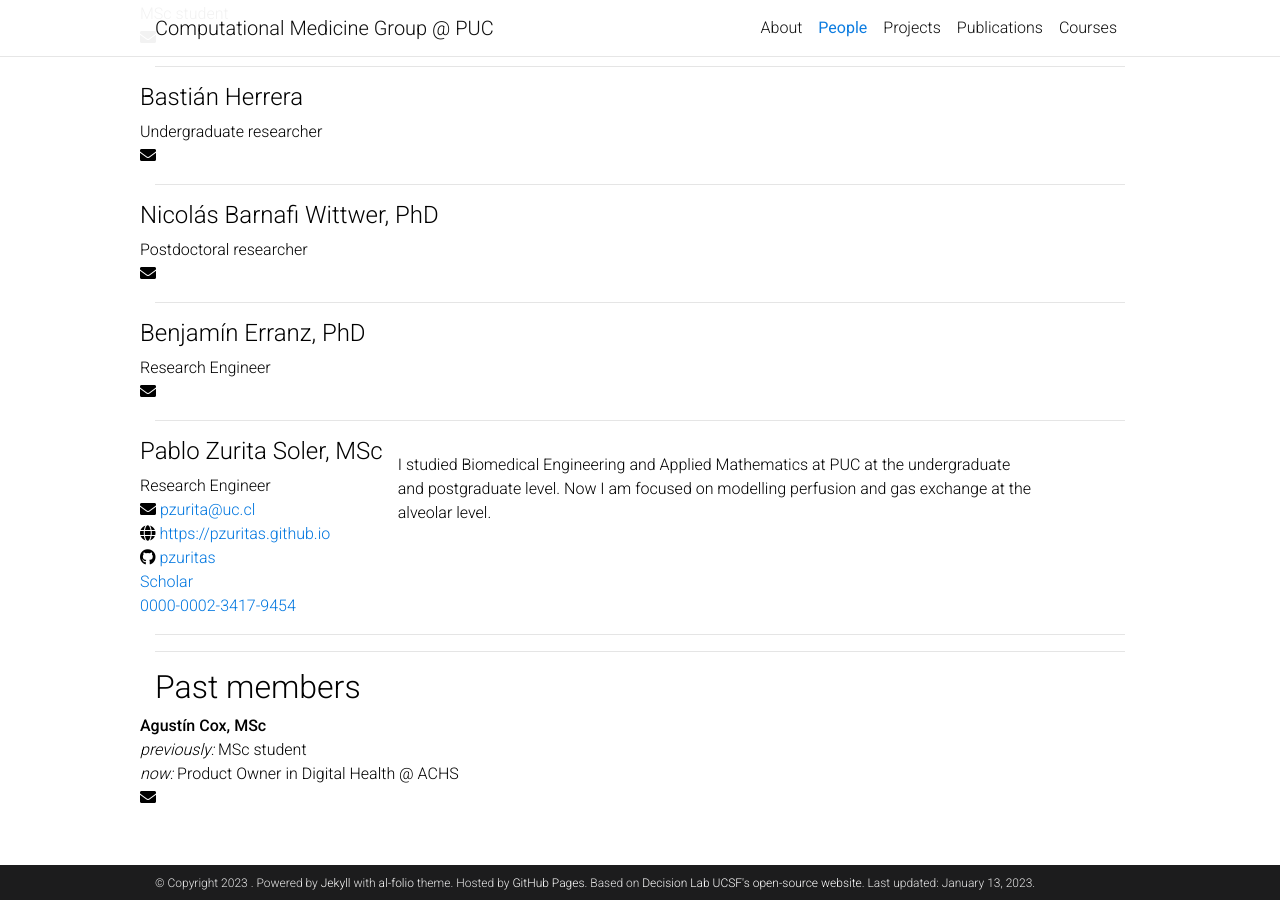
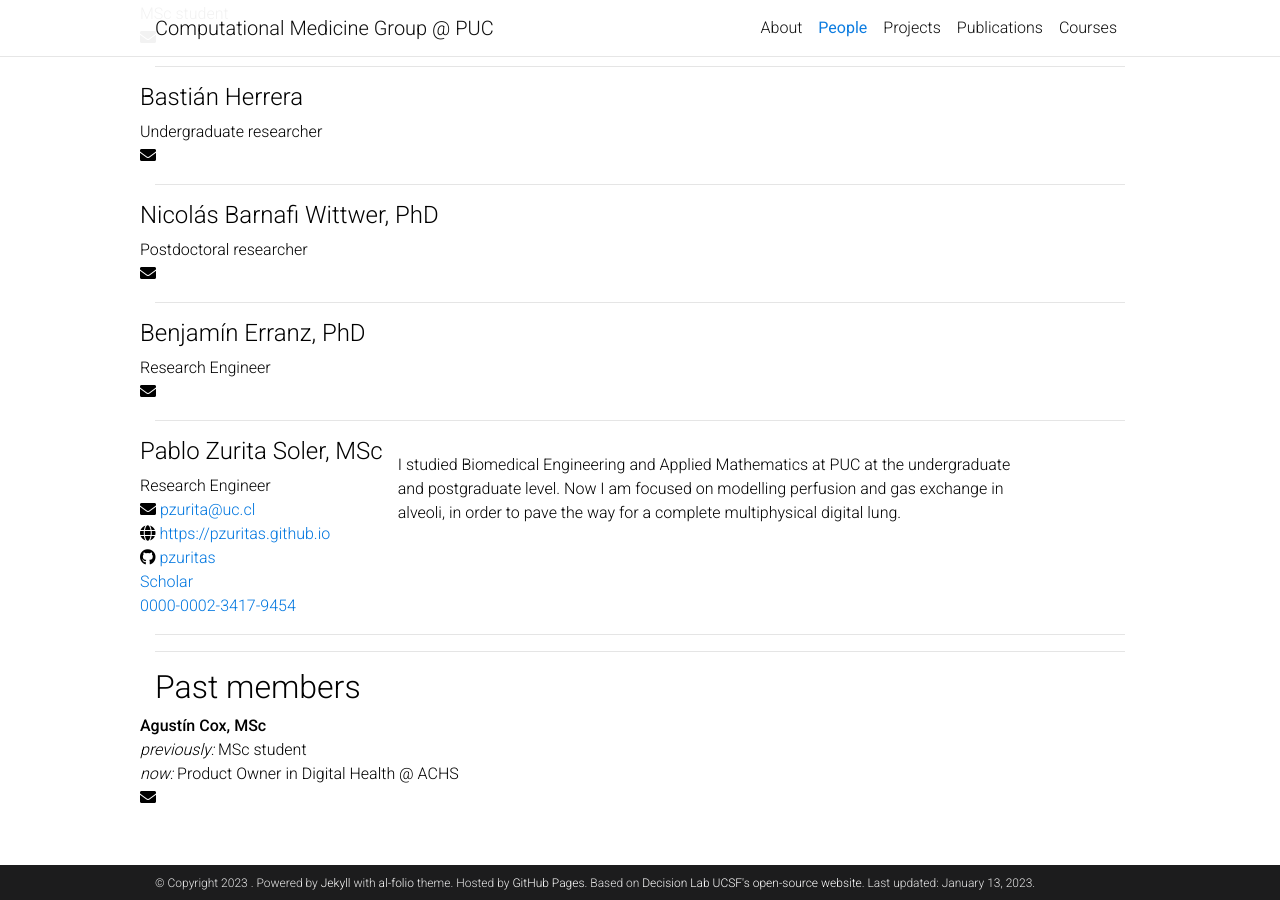
Before and after one commit to comp-medicine-uc/comp-medicine-uc.github.io, a Jekyll site: the page built from _pages/people.md, in a window 1280 px wide and 900 px high, scrolled down 1043 px. Built offline with Jekyll 4.4.1, drawn with Linux system fonts in a browser that asks for light colours; comment, search, counter and statistics services are not loaded; a style sheet for code colours, icons or effects is not loaded.

Commit message:
Changed my description

```diff
--- a/_data/members.yml
+++ b/_data/members.yml
@@ -128,4 +128,4 @@
   github: pzuritas
   scholar: 16EmcJUAAAAJ
   orcid: 0000-0002-3417-9454
-  description: I studied Biomedical Engineering and Applied Mathematics at PUC at the undergraduate and postgraduate level. Now I am focused on modelling perfusion and gas exchange at the alveolar level.
+  description: I studied Biomedical Engineering and Applied Mathematics at PUC at the undergraduate and postgraduate level. Now I am focused on modelling perfusion and gas exchange in alveoli, in order to pave the way for a complete multiphysical digital lung.
```
